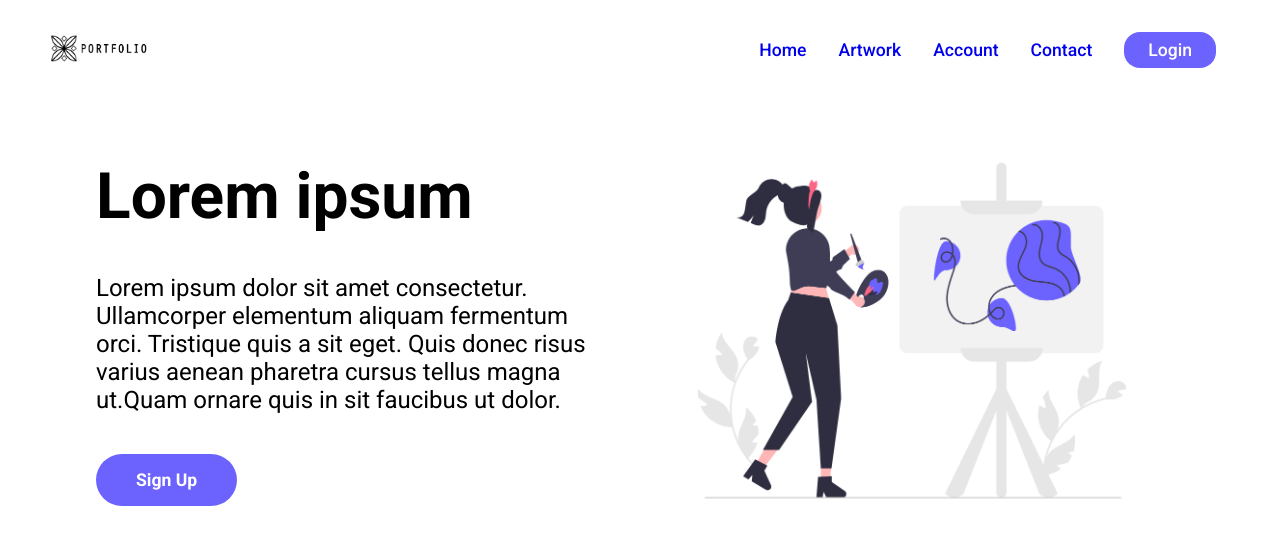
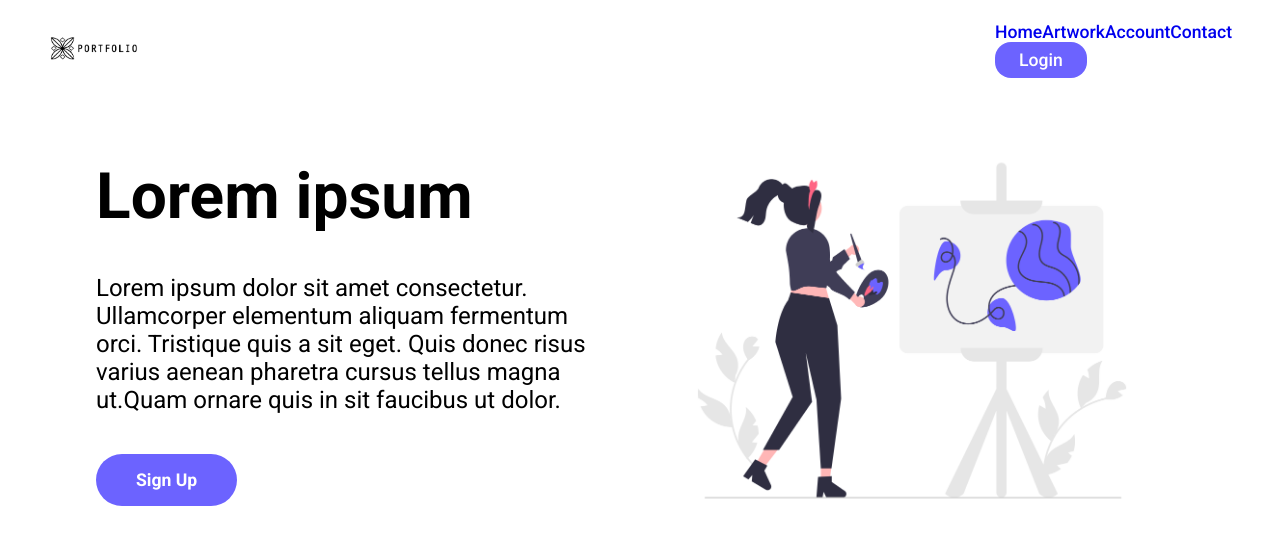
Before and after one commit to EmilyAMartin/art-inventory-website, a React (Create React App) app: page / in a window 1280 px wide. Shown: the top 544 px of the page. Built offline with nearby package versions, Linux system fonts and the light colour scheme.

Commit message:
Fixing nav bar

```diff
--- a/src/App.css
+++ b/src/App.css
@@ -34,23 +34,18 @@ a:hover {
   color: #6c63ff;
 }
 .navbar-links-container {
-  margin: 1rem;
+  margin-left: 20rem;
   display: flex;
-  flex-direction: row;
-  justify-content: space-between;
   align-items: center;
-  gap: 2rem;
+  justify-content: space-around;
+  float: inline-start;
   color: black;
   font-size: 1.1rem;
   font-weight: 500;
 }
-.navbar-menu-container {
-  display: none;
-}
 .trigger {
   display: none;
 }
-
 .primary-button {
   padding: 0.5rem 1.5rem;
   background-color: #6c63ff;
@@ -285,7 +280,6 @@ a:hover {
     display: none;
   }
 }
-
 @media (max-width: 600px) {
   .trigger {
     display: block;
--- a/src/Components/NavBar.js
+++ b/src/Components/NavBar.js
@@ -26,7 +26,8 @@ const NavBar = () => {
           height="15%"
         />
       </div>
-      <div className={`navbar-links-container ${isOpen ? "is-open" : ""}`}>
+      <div className="navbar-links-container">
+        <div className="navbar-links">
           <Link to="/">Home</Link>
           <Link to="/Art">Artwork</Link>
           <Link to="/Account">Account</Link>
@@ -34,6 +35,7 @@ const NavBar = () => {
           <button className="primary-button" onClick={() => setModalOpen(true)}>
             Login
           </button>
+        </div>
       </div>
       <div className="trigger" onClick={toggleMenu}>
         <BsList />
```
Lines whose indentation alone changed are shown as unchanged.
